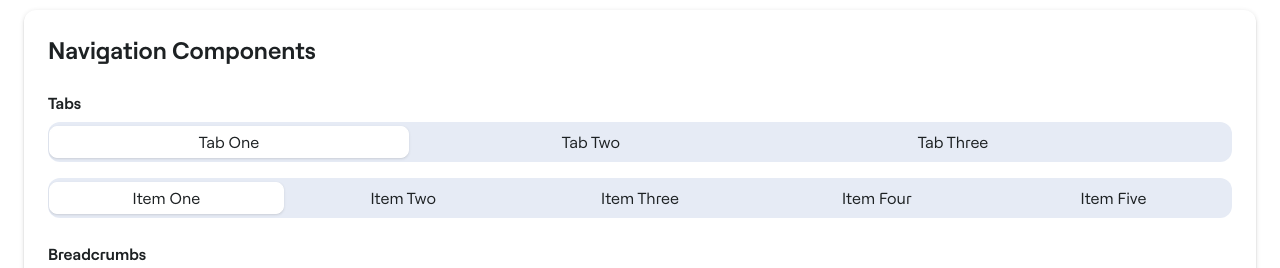
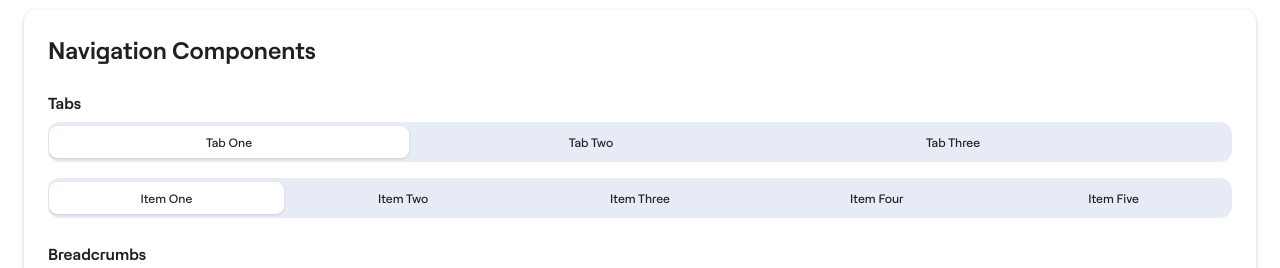
Before and after one commit to formdenes/ui-theme-test, a React (Vite) app: page / in a window 1280 px wide. Shown: the part 5740-6008 px from the top of the page. Built offline with nearby package versions, Linux system fonts and the light colour scheme.

Commit message:
tab font size and spacing fix

```diff
--- a/src/theme/theme.ts
+++ b/src/theme/theme.ts
@@ -421,6 +421,7 @@ export const getThemeOptions = (): ThemeOptions => ({
           background: colors.grey[100],
           borderRadius: "12px",
           display: "inline-flex",
+          alignItems: "center",
           height: "40px",
           minHeight: "auto",
           padding: 0,
@@ -441,12 +442,12 @@ export const getThemeOptions = (): ThemeOptions => ({
           borderRadius: "8px",
           color: colors.grey.A400,
           flex: 1,
-          fontSize: "16px",
-          fontWeight: "normal",
+          fontSize: "12.25px",
+          fontWeight: 500,
           margin: "4px 1px",
-          minHeight: "auto",
+          minHeight: "32px",
           minWidth: "30px",
-          padding: "5px 0",
+          padding: "6px 0",
           textTransform: "capitalize",
           "&.Mui-selected": {
             backgroundColor: "white",
```
